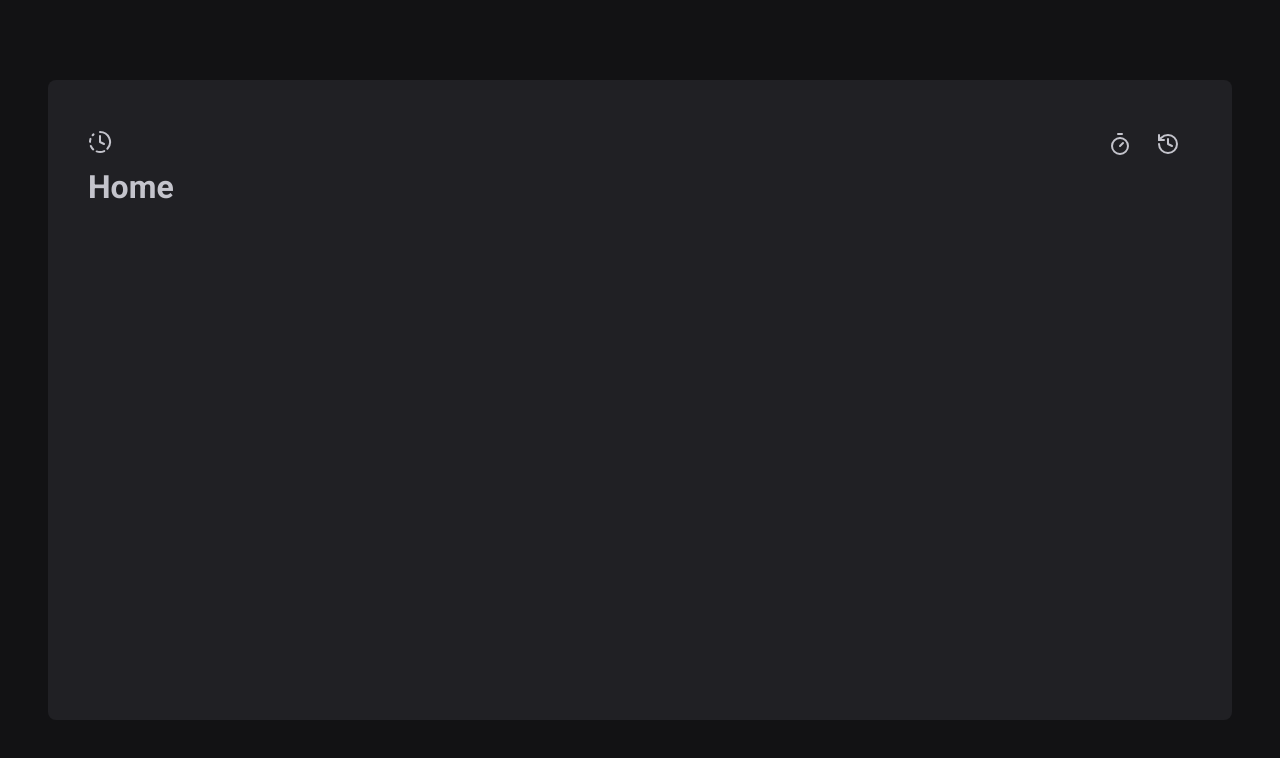
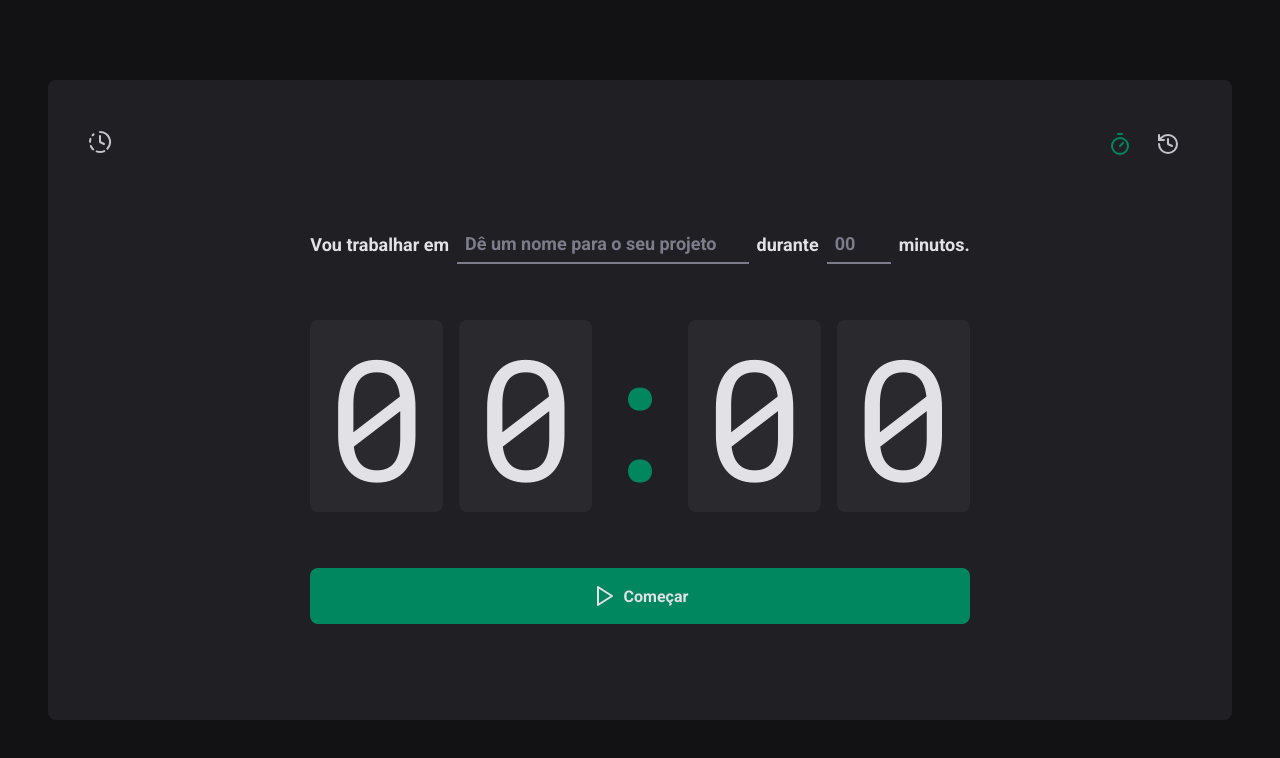
Before and after one commit to lucascarozza/timer, a React (Vite) app: page / in a window 1280 px wide. Shown: the top 758 px of the page. Built offline with nearby package versions, Linux system fonts and the light colour scheme.

Commit message:
Add home page and update header and global styles

```diff
--- a/src/components/Header/styles.ts
+++ b/src/components/Header/styles.ts
@@ -27,5 +27,9 @@
     justify-content: center;
     width: 100%;
     height: 100%;
+
+    &.active {
+    color: ${(props) => props.theme["green-500"]};
+  }
   }
 `;
--- a/src/pages/History.tsx
+++ /dev/null
@@ -1,3 +0,0 @@
-export function History() {
-    return <h1>History</h1>;
-  }
--- a/src/pages/Home.tsx
+++ /dev/null
@@ -1,3 +0,0 @@
-export function Home() {
-  return <h1>Home</h1>;
-}
--- /dev/null
+++ b/src/pages/Home/index.tsx
@@ -0,0 +1,60 @@
+import { Play } from "lucide-react";
+
+import {
+  HomeContainer,
+  FormContainer,
+  CountdownContainer,
+  Colon,
+  StartCountdownButton,
+  MinutesInput,
+  TaskInput,
+} from "./styles";
+
+export function Home() {
+  return (
+    <HomeContainer>
+      <form>
+        <FormContainer>
+          <label htmlFor="task">Vou trabalhar em</label>
+          <TaskInput
+            type="text"
+            id="task"
+            list="task-suggestions"
+            onFocus={(e) => e.target.setAttribute("list", "task-suggestions")}
+            placeholder="Dê um nome para o seu projeto"
+          />
+          <datalist id="task-suggestions">
+            <option value="banana" />
+            <option value="maçã" />
+            <option value="laranja" />
+          </datalist>
+
+          <label htmlFor="minutes">durante</label>
+          <MinutesInput
+            type="number"
+            step={5}
+            min={5}
+            max={60}
+            id="minutes"
+            placeholder="00"
+          />
+
+          <span>minutos.</span>
+        </FormContainer>
+
+        <CountdownContainer>
+          <span>0</span>
+          <span>0</span>
+          <Colon>:</Colon>
+          <span>0</span>
+          <span>0</span>
+        </CountdownContainer>
+
+        <StartCountdownButton type="submit">
+          <Play size={24} />
+          Começar
+        </StartCountdownButton>
+      </form>
+    </HomeContainer>
+  );
+}
--- /dev/null
+++ b/src/pages/Home/styles.ts
@@ -0,0 +1,122 @@
+import styled from "styled-components";
+
+export const HomeContainer = styled.main`
+  display: flex;
+  flex-direction: column;
+  align-items: center;
+  justify-content: center;
+  flex: 1;
+  cursor: default;
+
+  form {
+    display: flex;
+    flex-direction: column;
+    align-items: center;
+    gap: 3.5rem;
+  }
+`;
+
+export const FormContainer = styled.div`
+  width: 100%;
+
+  display: flex;
+  align-items: center;
+  justify-content: center;
+  flex-wrap: wrap;
+  gap: 0.5rem;
+
+  color: ${(props) => props.theme["gray-100"]};
+  font-size: 1.125rem;
+  font-weight: bold;
+`;
+
+const baseInput = styled.input`
+  height: 2.5rem;
+  padding: 0 0.5rem;
+
+  border: 0;
+  border-bottom: 2px solid ${(props) => props.theme["gray-500"]};
+
+  background: transparent;
+
+  color: ${(props) => props.theme["gray-100"]};
+  font-weight: inherit;
+  font-size: inherit;
+
+  &:focus {
+    box-shadow: none;
+    border-bottom: 2px solid ${(props) => props.theme["green-500"]};
+  }
+
+  &::placeholder {
+    color: ${(props) => props.theme["gray-500"]};
+  }
+`;
+
+export const TaskInput = styled(baseInput)`
+  flex: 1;
+
+  &::-webkit-calendar-picker-indicator {
+    display: none !important;
+  }
+`;
+
+export const MinutesInput = styled(baseInput)`
+  width: 4rem;
+`;
+
+export const CountdownContainer = styled.div`
+  display: flex;
+  gap: 1rem;
+
+  color: ${(props) => props.theme["gray-100"]};
+  font-family: "Roboto Mono", monospace;
+  font-size: 10.5rem;
+  line-height: 8rem;
+
+  span {
+    padding: 2rem 1rem;
+    border-radius: 8px;
+    background: ${(props) => props.theme["gray-700"]};
+  }
+`;
+
+export const Colon = styled.div`
+  display: flex;
+  justify-content: center;
+
+  width: 4rem;
+  padding: 2rem 0;
+  padding-right: 0.8rem;
+  overflow: hidden;
+
+  color: ${(props) => props.theme["green-500"]};
+`;
+
+export const StartCountdownButton = styled.button`
+  display: flex;
+  align-items: center;
+  justify-content: center;
+  gap: 0.5rem;
+
+  width: 100%;
+  padding: 1rem;
+
+  border: 0;
+  border-radius: 8px;
+
+  background: ${(props) => props.theme["green-500"]};
+
+  color: ${(props) => props.theme["gray-100"]};
+  font-weight: bold;
+
+  &:disabled {
+    background: ${(props) => props.theme["gray-600"]};
+    color: ${(props) => props.theme["gray-500"]};
+    cursor: not-allowed;
+  }
+
+  &:not(:disabled):hover {
+    background: ${(props) => props.theme["green-700"]};
+  }
+`;
--- a/src/styles/global.ts
+++ b/src/styles/global.ts
@@ -15,6 +15,9 @@
   body {
     background-color: ${(props) => props.theme["gray-900"]};
     color: ${(props) => props.theme["gray-300"]};
+    -webkit-font-smoothing: antialiased;
+    -moz-osx-font-smoothing: grayscale;
+    text-rendering: optimizeLegibility;
   }
 
   body, input, textarea, button {
```
